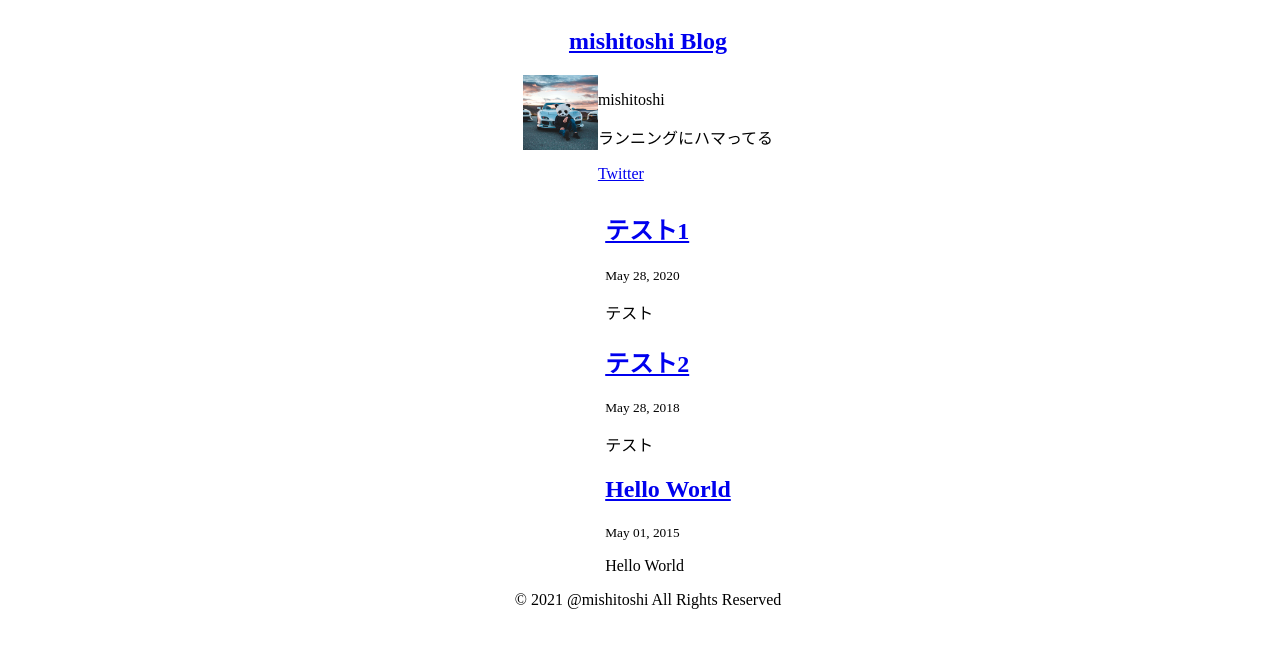
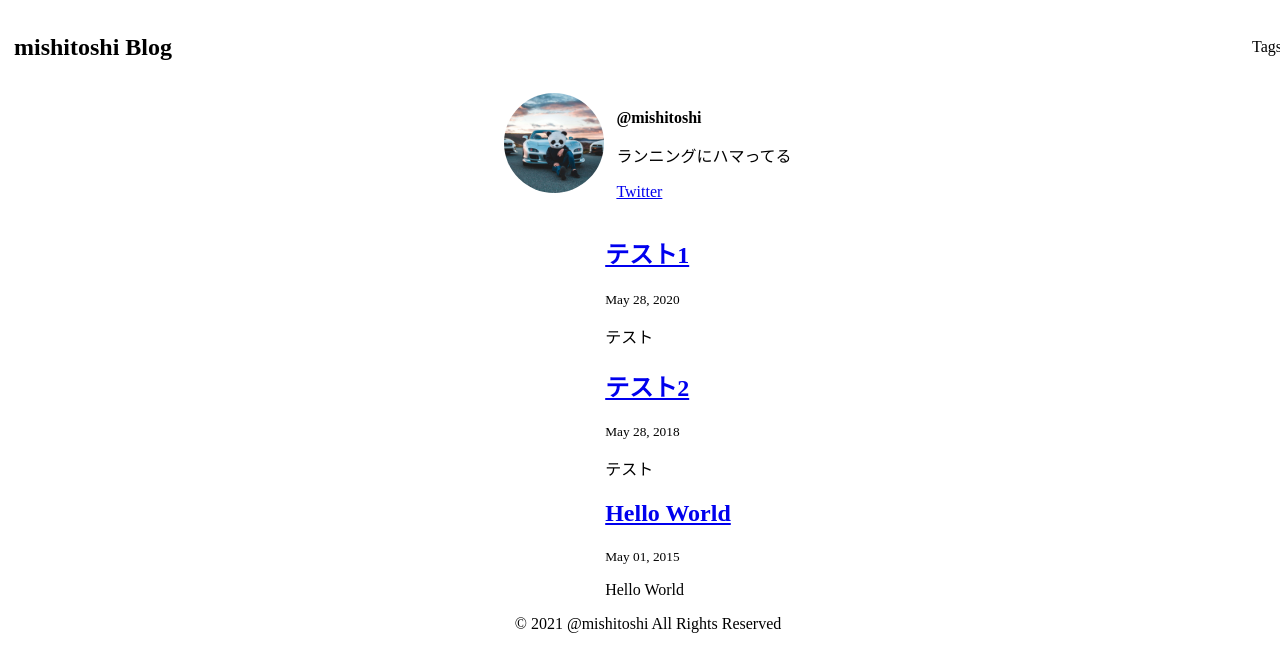
Before and after one commit to mishitoshi/blog-sample, a Gatsby site: page / in a window 1280 px wide. Built offline with nearby package versions, Linux system fonts and the light colour scheme; Gatsby itself is replaced by a stand-in of ours.

Commit message:
add style bio ui

```diff
--- /dev/null
+++ b/src/components/blocks/header.tsx
@@ -0,0 +1,48 @@
+import React from 'react';
+import {
+  Stack,
+  Heading,
+  Flex,
+  Text,
+  Link,
+  FlexProps } from '@chakra-ui/react';
+
+type HeaderProps = {
+  title: string | undefined | null;
+  props: FlexProps;
+};
+
+const Header = ({ props, title }: HeaderProps) => {
+  return (
+      <Flex
+          as="nav"
+          alignItems="center"
+          justifyContent="space-between"
+          wrap="wrap"
+          w="100%"
+          padding={6}
+          color="black"
+          {...props}
+      >
+        <Flex align="center" mr={5}>
+          <Heading as="h1" size="lg" letterSpacing={'tighter'}>
+            <Link to="/">{title}</Link>
+          </Heading>
+        </Flex>
+
+        <Stack
+            direction={{ base: 'row' }}
+            display={{ base: 'block' }}
+            width={'auto'}
+            alignItems="center"
+            textAlign="right"
+            flexGrow={1}
+            mt={{ base: 4, md: 0 }}
+        >
+          <Text>Tags</Text>
+        </Stack>
+      </Flex>
+  );
+};
+
+export default Header;
--- a/src/components/modules/bio.tsx
+++ b/src/components/modules/bio.tsx
@@ -8,7 +8,7 @@
 import * as React from 'react';
 import { useStaticQuery, graphql } from 'gatsby';
 import { StaticImage } from 'gatsby-plugin-image';
-import { Box, Flex } from '@chakra-ui/react';
+import { Box, Flex, Link, VStack, Text } from '@chakra-ui/react';
 
 const Bio = () => {
   const data = useStaticQuery(graphql`
@@ -34,30 +34,30 @@ const Bio = () => {
 
   return (
       <Flex w={'100%'} justify={'center'}>
-        <Box>
+        <Box p='6'>
           <StaticImage
-              className=""
+              style={{ borderRadius: '50%' }}
               layout="fixed"
               formats={['auto', 'webp', 'avif']}
               src="../../images/profile.jpg"
-              width={75}
-              height={75}
+              width={100}
+              height={100}
               quality={95}
               alt="Profile picture"
           />
         </Box>
-        <div>
+        <VStack p='6' justify='center'>
           {author?.name && (
-              <div>
-                <p className="">{author.name}</p>
-                <p className="">{author?.summary || null}</p>
-                <a href={`https://twitter.com/${social?.twitter || ''}`}>
+              <Box>
+                <Text fontWeight='bold' fontSize='lg'>{`@${author.name}`}</Text>
+                <Text fontSize='sm' color='gray.700'>{author?.summary || null}</Text>
+                <Link href={`https://twitter.com/${social?.twitter || ''}`}>
                   Twitter
-                </a>
-              </div>
+                </Link>
+              </Box>
 
           )}
-        </div>
+        </VStack>
       </Flex>
   );
 };
--- a/src/components/modules/layout.tsx
+++ b/src/components/modules/layout.tsx
@@ -1,6 +1,7 @@
 import * as React from 'react';
-import { Link, PageProps } from 'gatsby';
-import { Box, Center, Container, Heading, VStack } from '@chakra-ui/react';
+import { PageProps } from 'gatsby';
+import { Center, Container, VStack } from '@chakra-ui/react';
+import Header from '../blocks/header';
 
 interface LayoutProps extends PageProps {
   title: string | undefined | null;
@@ -9,25 +10,12 @@ interface LayoutProps extends PageProps {
 const Layout = ({ location, title, children }: LayoutProps) => {
   const rootPath = '/';
   const isRootPath = location.pathname === rootPath;
-  let header;
-
-  if (isRootPath) {
-    header = (
-      <Heading>
-        <Link to="/">{title}</Link>
-      </Heading>
-    );
-  } else {
-    header = (
-      <Link to="/">
-        {title}
-      </Link>
-    );
-  }
 
   return (
     <Container centerContent={true} minH="100vh" w="100vw" data-is-root-path={isRootPath}>
-      <Center w={'100%'}>{header}</Center>
+      <Center w={'100%'}>
+        <Header title={title} />
+      </Center>
       <VStack w={'100%'}>{children}</VStack>
       <footer>
         © {new Date().getFullYear()} @mishitoshi
```
